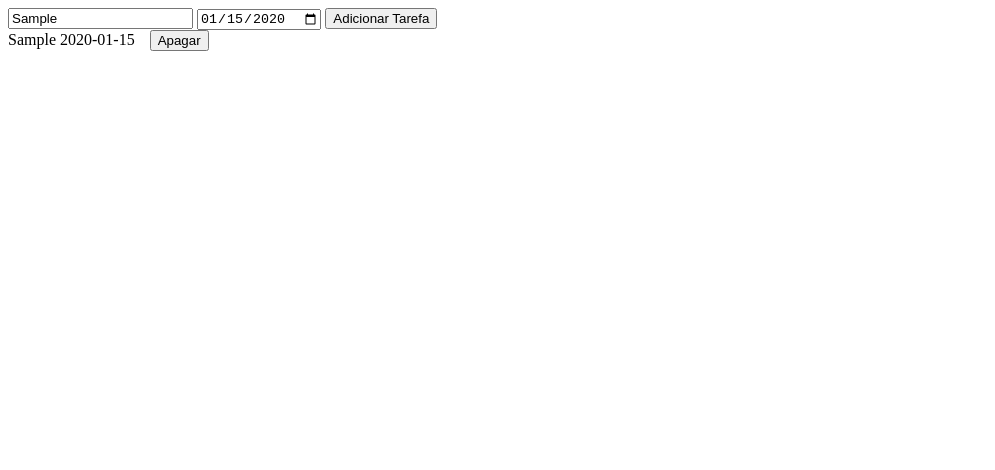
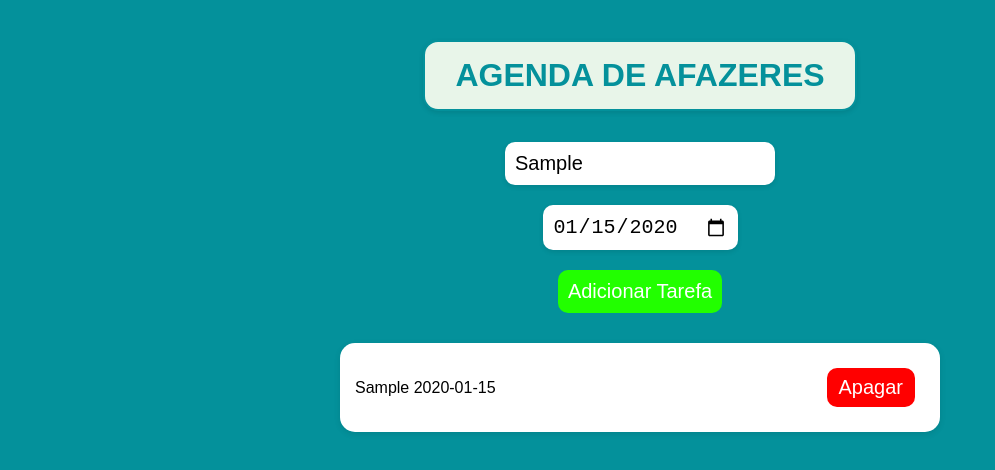
Before and after one commit to daviJoaquim/agendaJS, a plain HTML site: page index.html in a window 1280 px wide. Both pictures are taken after typing "Sample", "2020-01-15" into the empty fields and a click on the button "Adicionar Tarefa". Shown: the whole page, without its empty margins (0-995 px from the left). Drawn offline with Linux system fonts and the light colour scheme.

Commit message:
Agenda Afazeres

```diff
--- a/index.html
+++ b/index.html
@@ -6,6 +6,8 @@
     <title>AGENDA</title>
 </head>
 <body>
+    <h1>AGENDA DE AFAZERES</h1>
+    <link rel="stylesheet" href="style.css">
     <input id= "tarefa" type="text" placeholder="Insira aqui sua tarefa"></input>
     <input id="seleciona-data" type="date"/>
     <button onclick="adicionarTarefa()">Adicionar Tarefa</button>
--- /dev/null
+++ b/style.css
@@ -0,0 +1,75 @@
+body {
+    margin: 0;
+    padding: 0;
+    height: 100vh;
+    background-color: #04919b;
+    display: flex;
+    flex-direction: column;
+    align-items: center;
+    justify-content: start;
+    font-family: Arial, sans-serif;
+  }
+
+  h1 {
+    margin-top: 40px;
+  color: #04919b;
+  text-align: center;
+  padding: 15px 30px;
+  border: 2px solid #04919b;
+  border-radius: 15px;
+  background-color: #e8f5e9;
+  box-shadow: 0 2px 5px rgba(0, 0, 0, 0.1);
+  display: inline-block;
+  }
+
+  input, button {
+    margin: 10px;
+    padding: 10px;
+    border: none;
+    border-radius: 10px;
+    font-size: 20px;
+  }
+
+  input[type="text"] {
+    width: 250px;
+    box-shadow: 0 2px 5px rgba(0, 0, 0, 0.1);
+  }
+
+  input[type="date"] {
+    box-shadow: 0 2px 5px rgba(0, 0, 0, 0.1);
+  }
+
+  button {
+    background-color: #22ff00;
+    color: white;
+    cursor: pointer;
+    transition: background-color 0.2s ease;
+  }
+
+  button:hover {
+    background-color: #000000;
+  }
+
+  /* Lista de tarefas */
+  #Lista-De-Tarefas {
+    margin-top: 20px;
+    width: 80%;
+    max-width: 600px;
+  }
+
+  #Lista-De-Tarefas > div {
+    background-color: white;
+    padding: 15px;
+    margin-bottom: 15px;
+    border-radius: 15px;
+    box-shadow: 0 2px 6px rgba(0,0,0,0.1);
+    display: flex;
+    justify-content: space-between;
+    align-items: center;
+  }
+
+  /* Botão apagar */
+  #Lista-De-Tarefas button {
+    background-color: #ff0000;
+    padding: 8px 12px;
+}
```
